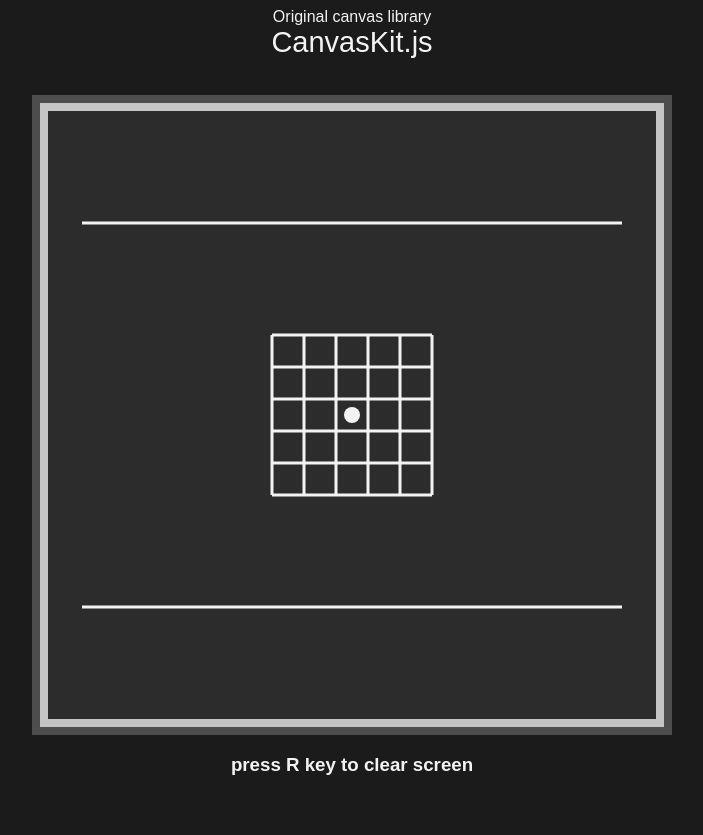
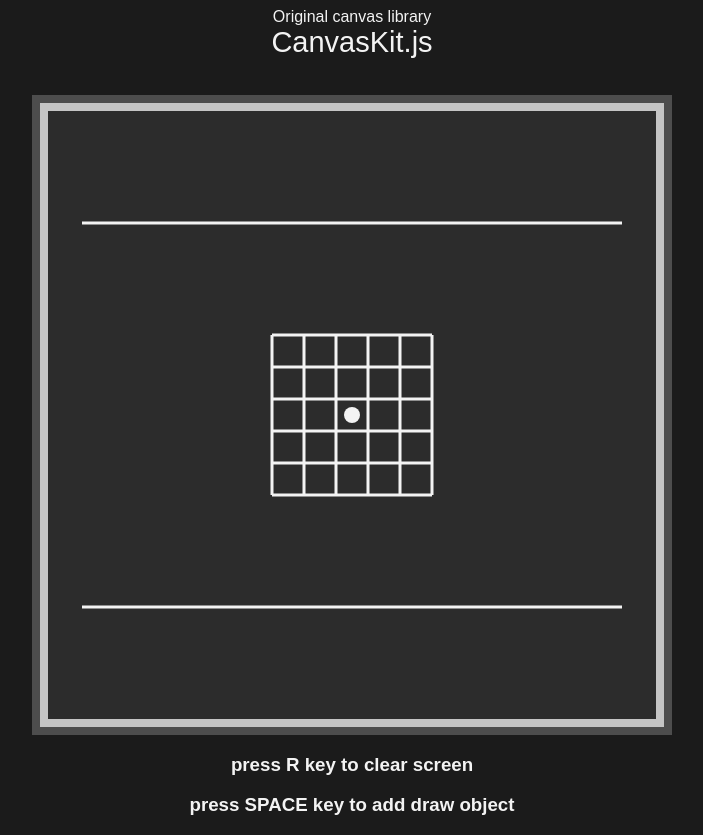
Before and after one commit to JPNYKW/CanvasKit, a plain HTML site: page index.html in a window 1280 px wide. Shown: the whole page, without its empty margins (288-991 px from the left). Before the commit the page ends 800 px from the top, so only its background shows below. Drawn offline with Linux system fonts and the light colour scheme.

Commit message:
Update index.html

```diff
--- a/index.html
+++ b/index.html
@@ -23,6 +23,7 @@
 			<span id="title">CanvasKit.js</span><br><br><br>
 			<canvas id="drawArea"></canvas>
 			<h3>press R key to clear screen</h3>
+			<h3>press SPACE key to add draw object</h3>
 		</center>
 	</body>
 </html>
```
